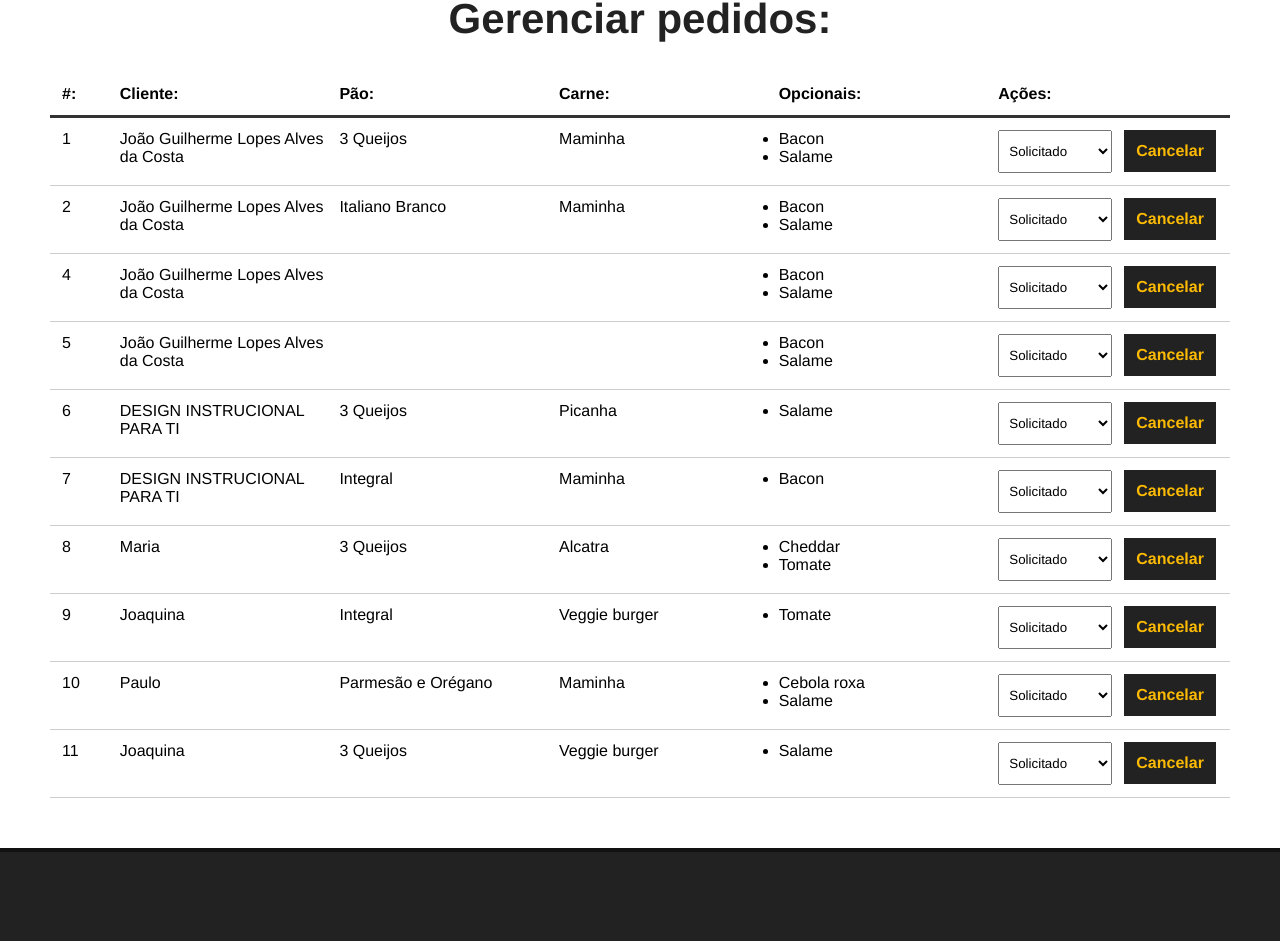
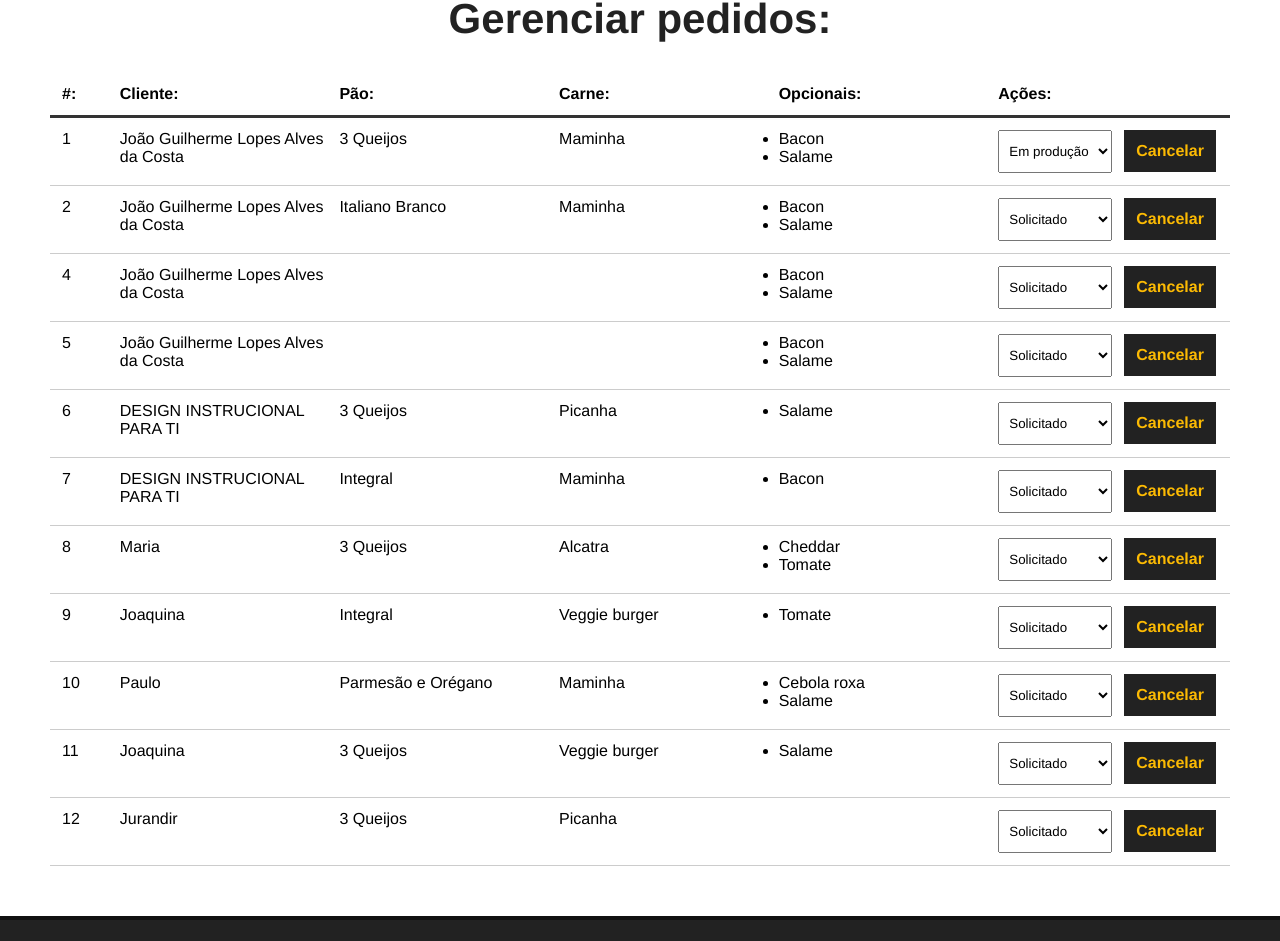
Before and after one commit to joaoguilac/learning-vue, a Vue app in the folder make_your_burger/: page /pedidos in a window 1280 px wide. Shown: the part 133-1074 px from the top of the page. Built offline with nearby package versions, Linux system fonts and the light colour scheme; data requests are answered from the project's data file.

Commit message:
Aula 32 finalizada

```diff
--- a/make_your_burger/db/db.json
+++ b/make_your_burger/db/db.json
@@ -90,7 +90,7 @@
         "Bacon",
         "Salame"
       ],
-      "status": "Solicitado",
+      "status": "Em produção",
       "id": 1
     },
     {
@@ -101,7 +101,7 @@
         "Bacon",
         "Salame"
       ],
-      "status": "Solicitado",
+      "status": "s.tipo",
       "id": 2
     },
     {
@@ -187,6 +187,14 @@
       ],
       "status": "Solicitado",
       "id": 11
+    },
+    {
+      "nome": "Jurandir",
+      "carne": "Picanha",
+      "pao": "3 Queijos",
+      "opcionais": [],
+      "status": "Solicitado",
+      "id": 12
     }
   ]
 }
--- a/make_your_burger/src/components/Dashboard.vue
+++ b/make_your_burger/src/components/Dashboard.vue
@@ -24,9 +24,9 @@
           </ul>
         </div>
         <div>
-          <select name="status" class="status">
-            <option value="" :selected="true" :disabled="true">Selecione</option>
-            <option v-for="s in status" :key="s.id" value="s.tipo" :selected="burger.status == s.tipo">
+          <select name="status" class="status" @change="updateBurger($event, burger.id)">
+            <!-- <option value="" :selected="true" :disabled="true">Selecione</option> -->
+            <option v-for="s in status" :key="s.id" :value="s.tipo" :selected="burger.status == s.tipo">
               {{ s.tipo }}
             </option>
           </select>
@@ -71,9 +71,24 @@
       });
       const res = await req.json();
 
-      // msg
+      // fazer uma msg quando excluir o pedido
 
       this.getPedidos();
+    },
+    async updateBurger(event, id) {
+      const option = event.target.value;
+
+      const dataJson = JSON.stringify({ status: option });
+
+      const req = await fetch(`http://localhost:3000/burgers/${id}`, {
+        method: "PATCH",
+        headers: { "Content-Type": "application/json" },
+        body: dataJson
+      });
+
+      const res = await req.json();
+
+      console.log(res);
     }
   },
   mounted() {
```
